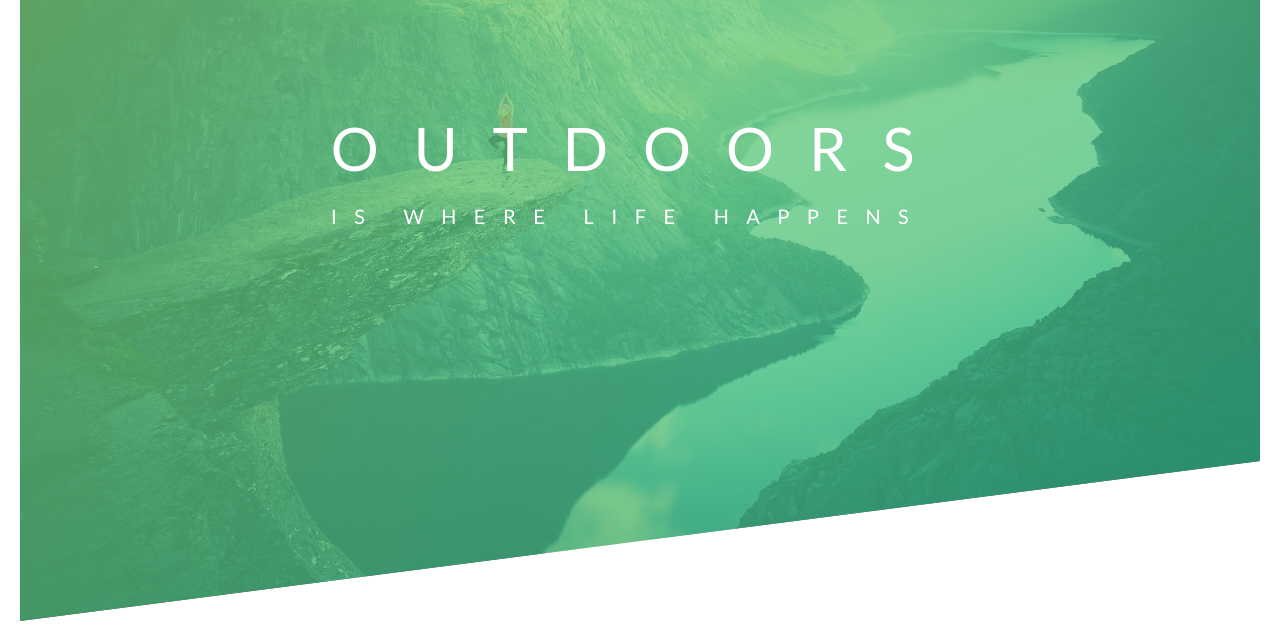
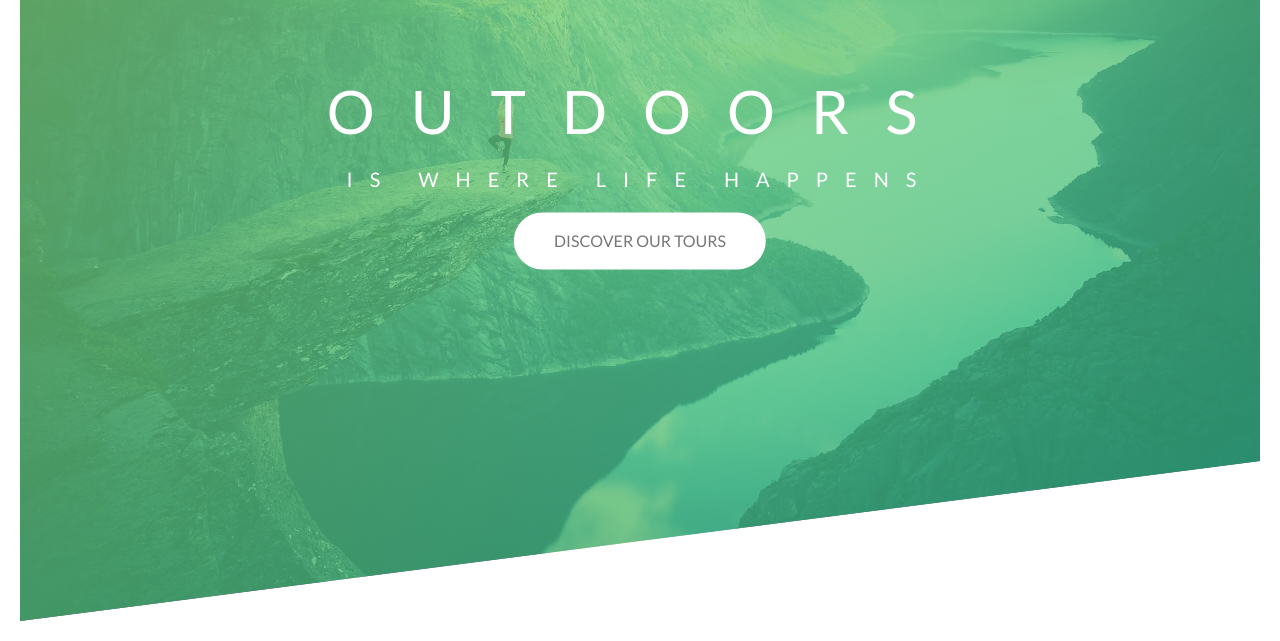
Before and after one commit to tpham20908/natours, a website: page index.html in a window 1280 px wide. Shown: the part 159-800 px from the top of the page. Drawn offline with Linux system fonts and the light colour scheme.

Commit message:
styled :link, :visited, :active, :hover of btn

```diff
--- a/css/style.css
+++ b/css/style.css
@@ -58,6 +58,7 @@ body {
   top: 40%;
   left: 50%;
   transform: translate(-50%, -50%);
+  text-align: center;
 }
 
 .heading-primary {
@@ -65,13 +66,14 @@ body {
   text-transform: uppercase;
   /* remove a very little shake at the end of the animation */
   backface-visibility: hidden;
+  margin-bottom: 1rem;
 }
 
 .heading-primary-main {
   display: block;
   font-size: 60px;
   font-weight: 400;
-  letter-spacing: 35px;
+  letter-spacing: 36px;
   animation: moveInFromLeft 1s ease-in-out;
   /* animation: moveInFromLeft 1.5s 0.5s 3 ease-in-out; */
 }
@@ -80,7 +82,7 @@ body {
   display: block;
   font-size: 20px;
   font-weight: 400;
-  letter-spacing: 17.4px;
+  letter-spacing: 17px;
   animation: moveInFromRight 1s ease-in-out;
 }
 
@@ -115,3 +117,27 @@ body {
     transform: translateX(0);
   }
 }
+
+.btn:link, .btn:visited {
+  text-transform: uppercase;
+  text-decoration: none;
+  display: inline-block;
+  padding: 15px 40px;
+  border-radius: 2rem;
+  transition: all 0.1s;
+}
+
+.btn:hover {
+  transform: translateY(-3px);
+  box-shadow: 2px 10px 5px #00000033;
+}
+
+.btn:active {
+  transform: translateY(-1px);
+  box-shadow: 0 4px 2px #00000033;
+}
+
+.btn-white {
+  color: var(--grey);
+  background: var(--white);
+}
--- a/index.html
+++ b/index.html
@@ -22,6 +22,8 @@
         <span class="heading-primary-main">Outdoors</span>
         <span class="heading-primary-sub">is where life happens</span>
       </h1>
+
+      <a href="#" class="btn btn-white">Discover our tours</a>
     </div>
   </header>
 </body>
```
